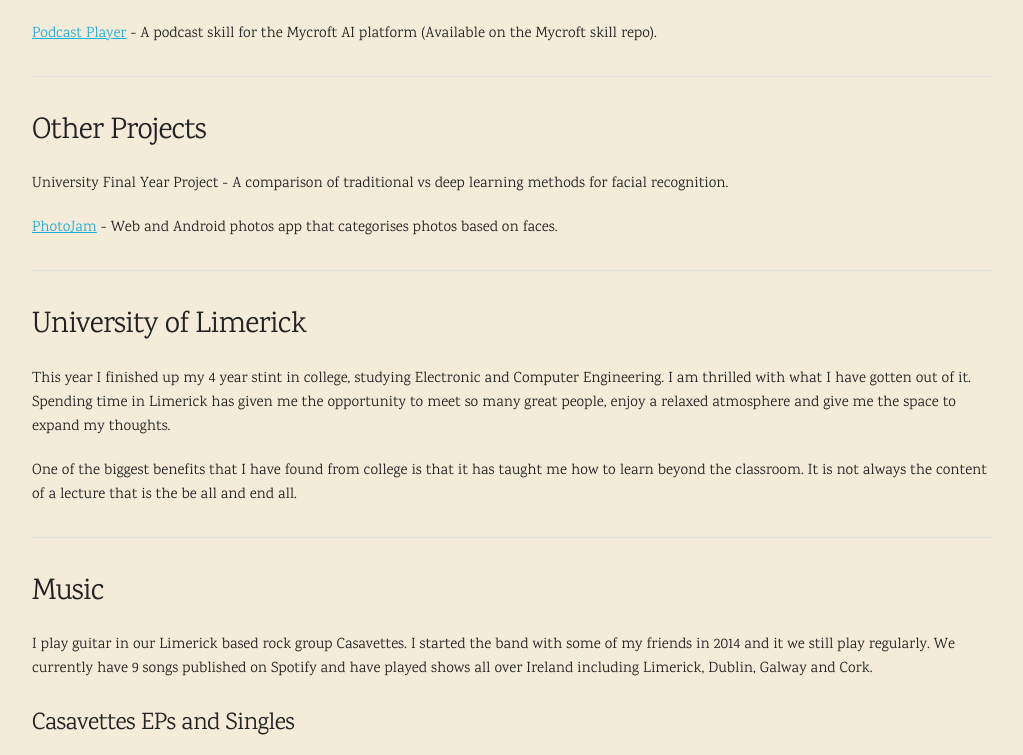
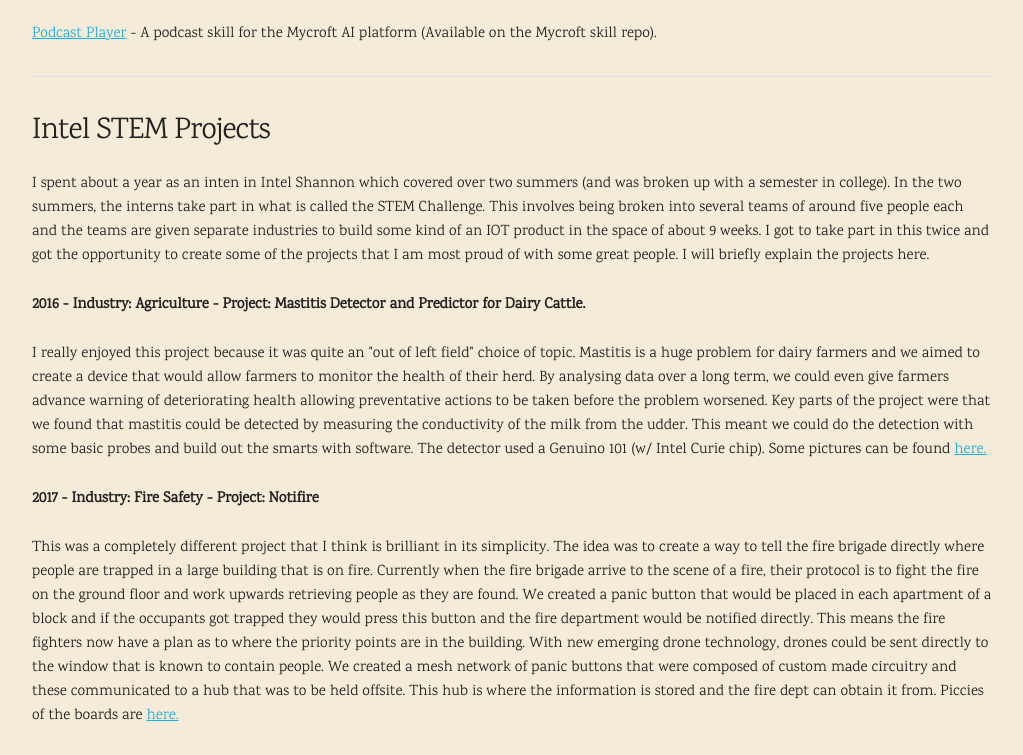
Before and after one commit to JamesPoole/James_Poole_Site, a website: page index.html in a window 1280 px wide. Shown: the part 1035-1790 px from the top of the page, without its empty margins (128-1151 px from the left). Drawn offline with Linux system fonts and the light colour scheme.

Commit message:
added stem info

```diff
--- a/index.html
+++ b/index.html
@@ -72,6 +72,27 @@
       <p>Mycroft is the world's first open source voice assistant. I believe that is important for AI to be open source as
         we move forward and become more complex. I take great interest in this project and contribute to it where I can.</p>
       <h6><a href="https://github.com/JamesPoole/podcast-skill">Podcast Player</a> - A podcast skill for the Mycroft AI platform (Available on the Mycroft skill repo).</h6>
+      <hr>
+      <h4>Intel STEM Projects</h4>
+      <p>I spent about a year as an inten in Intel Shannon which covered over two summers (and was broken up with a semester in college).
+      In the two summers, the interns take part in what is called the STEM Challenge. This involves being broken into several teams of around
+      five people each and the teams are given separate industries to build some kind of an IOT product in the space of about 9 weeks. I got to
+      take part in this twice and got the opportunity to create some of the projects that I am most proud of with some great people. I will briefly
+      explain the projects here.</p>
+      <p><strong>2016 - Industry: Agriculture - Project: Mastitis Detector and Predictor for Dairy Cattle.</strong></p>
+      <p>I really enjoyed this project because it was quite an "out of left field" choice of topic. Mastitis is a huge problem for dairy farmers and
+      we aimed to create a device that would allow farmers to monitor the health of their herd. By analysing data over a long term, we could even give
+      farmers advance warning of deteriorating health allowing preventative actions to be taken before the problem worsened. Key parts of the project were
+      that we found that mastitis could be detected by measuring the conductivity of the milk from the udder. This meant we could do the detection with some basic probes
+      and build out the smarts with software. The detector used a Genuino 101 (w/ Intel Curie chip). Some pictures can be found <a href="stem.html">here.</a></p>
+      <p><strong>2017 - Industry: Fire Safety - Project: Notifire</strong><p>
+      <p>This was a completely different project that I think is brilliant in its simplicity. The idea was to create a way to tell the fire brigade directly
+      where people are trapped in a large building that is on fire. Currently when the fire brigade arrive to the scene of a fire, their protocol is to fight the
+      fire on the ground floor and work upwards retrieving people as they are found. We created a panic button that would be placed in each apartment of a block and
+      if the occupants got trapped they would press this button and the fire department would be notified directly. This means the fire fighters now have a plan as to
+      where the priority points are in the building. With new emerging drone technology, drones could be sent directly to the window that is known to contain people.
+      We created a mesh network of panic buttons that were composed of custom made circuitry and these communicated to a hub that was to be held offsite. This hub is where
+      the information is stored and the fire dept can obtain it from. Piccies of the boards are <a href="stem.html">here.</a></p>
 
       <hr>
       <h4>Other Projects</h4>
@@ -81,8 +102,6 @@
       <hr>
       <h4>University of Limerick</h4>
       <h6>This year I finished up my 4 year stint in college, studying Electronic and Computer Engineering. I am thrilled with what I have gotten out of it. Spending time in Limerick has given me the opportunity to meet so many great people, enjoy a relaxed atmosphere and give me the space to expand my thoughts.</h6>
-      <h6>One of the biggest benefits that I have found from college is that it has taught me how to learn beyond the classroom. It is not always the content of a lecture that is the be all and end all.
-
       <hr>
       <h4>Music</h4>
       <p>I play guitar in our Limerick based rock group Casavettes. I started the band with some of my friends in 2014 and it we still play regularly.
```
Also changed, not shown: stem.html (added, +16 -0 lines), images/button.jpg (added), images/detector.jpg (added), images/detector_inside.jpg (added), images/hub.jpg (added).
